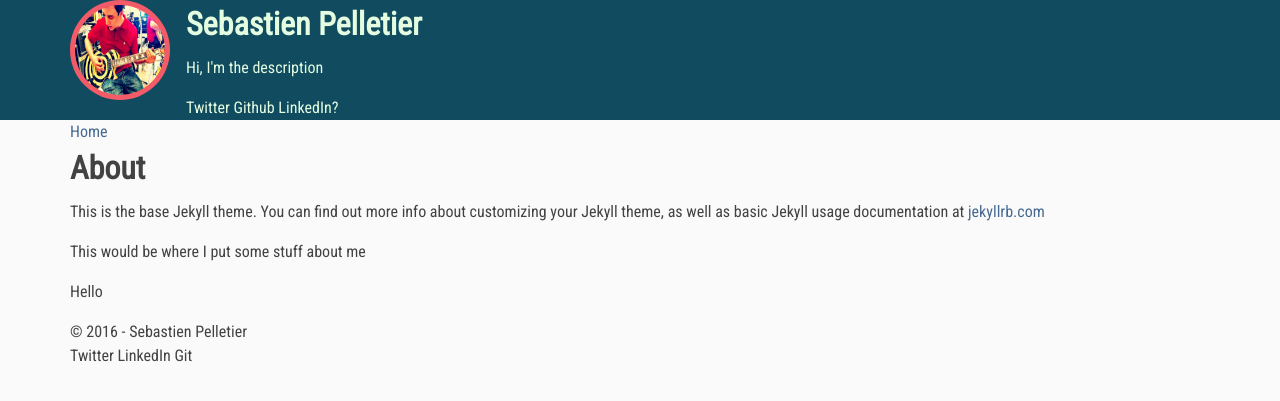
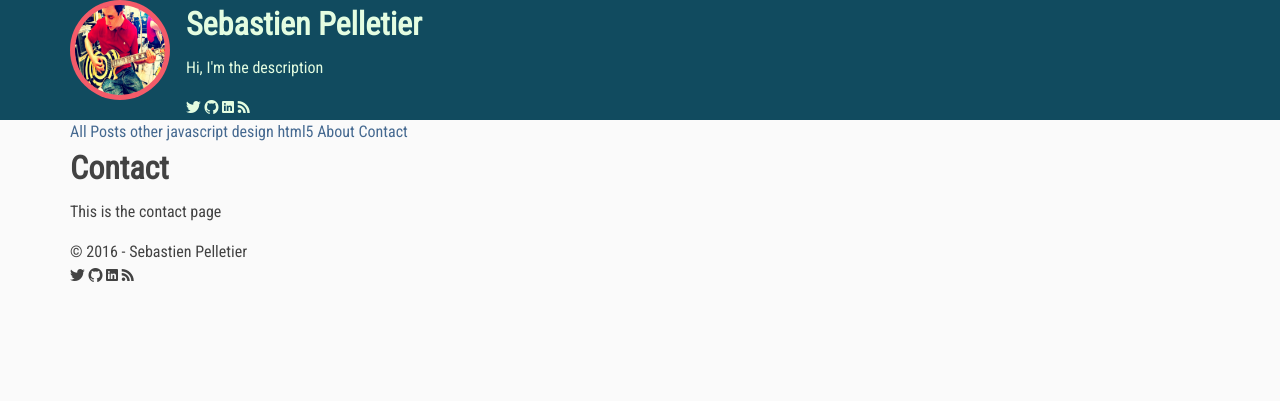
Before and after one commit to earth4x/sebastienpelletier, a Jekyll site: the page built from about.md, in a window 1280 px wide. Shown: the top 401 px of the page. Built offline with Jekyll 4.4.1, drawn with Linux system fonts in a browser that asks for light colours.

Commit message:
Remove Gemfile from git, add jekyll sitemap, add icons, create categories

```diff
--- a/Gemfile
+++ b/Gemfile
@@ -10,6 +10,7 @@ ruby RUBY_VERSION
 # This will help ensure the proper Jekyll version is running.
 # Happy Jekylling!
 gem "jekyll", "3.2.1"
+gem "jekyll-sitemap"
 
 # If you want to use GitHub Pages, remove the "gem "jekyll"" above and
 # uncomment the line below. To upgrade, run `bundle update github-pages`.
--- a/_config.yml
+++ b/_config.yml
@@ -14,3 +14,6 @@ sass:
 
 # Build settings
 markdown: kramdown
+
+gems:
+  - jekyll-sitemap
--- a/_includes/footer.html
+++ b/_includes/footer.html
@@ -7,7 +7,7 @@
         </main>
 
         <section class="main-footer__links">
-            Twitter LinkedIn Git
+            <i class="icon ion-social-twitter"></i> <i class="icon ion-social-github"></i> <i class="icon ion-social-linkedin"></i> <i class="icon ion-social-rss"></i>
         </section>
 
     </div>
--- a/_includes/header.html
+++ b/_includes/header.html
@@ -10,7 +10,7 @@
             <h1 class="main-header__title">Sebastien Pelletier</h1>
             <p class="main-header__bio">Hi, I'm the description</p>
 
-            Twitter Github LinkedIn?
+            <i class="icon ion-social-twitter"></i> <i class="icon ion-social-github"></i> <i class="icon ion-social-linkedin"></i> <i class="icon ion-social-rss"></i>
         </section>
 
     </main>
@@ -19,6 +19,13 @@
 
 <nav class="primary-nav">
     <div class="wrapper">
-        <a href="" title="Home">Home</a>
+        <a href="/" title="All Posts">All Posts</a>
+        {% for category in site.categories %}
+            <a href="/category/{{ category | first }}" title="{{ category | first }}">{{ category | first }}</a>
+        {% endfor %}
+        <a href="/about" title="About">About</a>
+        <a href="/contact" title="Contact">Contact</a>
     </div>
 </nav>
+
+ <!-- {% unless forloop.last %},{% endunless %} -->
--- a/_posts/2016-08-17-welcome-to-jekyll.markdown
+++ b/_posts/2016-08-17-welcome-to-jekyll.markdown
@@ -2,7 +2,8 @@
 layout: post
 title:  "Welcome to Jekyll!"
 date:   2016-08-17 09:15:04 -0400
-categories: jekyll update
+permalink: /other/fluid-and-responsive-youtube-and-vimeo-videos-with-fluidvids-js/
+category: other
 ---
 You’ll find this post in your `_posts` directory. Go ahead and edit it and re-build the site to see your changes. You can rebuild the site in many different ways, but the most common way is to run `jekyll serve`, which launches a web server and auto-regenerates your site when a file is updated.
 
--- a/about.md
+++ b/about.md
@@ -1,11 +1,7 @@
 ---
 layout: page
-title: About
-permalink: /about/
+title: Contact
+permalink: /contact/
 ---
 
-This is the base Jekyll theme. You can find out more info about customizing your Jekyll theme, as well as basic Jekyll usage documentation at [jekyllrb.com](http://jekyllrb.com/)
-
-This would be where I put some stuff about me
-
-Hello
+This is the contact page
--- /dev/null
+++ b/category/design.html
@@ -0,0 +1,5 @@
+---
+layout: category
+title: Design
+category: design
+---
--- /dev/null
+++ b/category/html5.html
@@ -0,0 +1,5 @@
+---
+layout: category
+title: HTML5
+category: html5
+---
--- /dev/null
+++ b/category/javascript.html
@@ -0,0 +1,5 @@
+---
+layout: category
+title: Javascript
+category: javascript
+---
--- /dev/null
+++ b/category/other.html
@@ -0,0 +1,5 @@
+---
+layout: category
+title: Other
+category: other
+---
```
Also changed, not shown: _layouts/category.html (added, +35 -0 lines), _posts/2016-08-18-something-in-html.markdown (added, +9 -0 lines), _posts/2016-08-18-something-in-javascript.markdown (added, +9 -0 lines), _posts/2016-08-18-something-in-javascript0.markdown (added, +9 -0 lines), contact.md (added, +11 -0 lines), Gemfile.lock, 1 other file.
